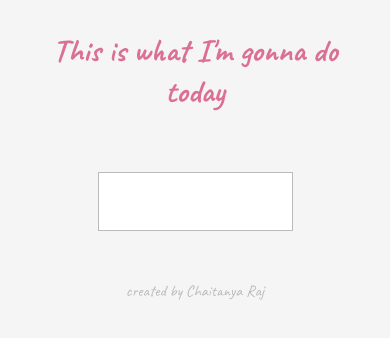
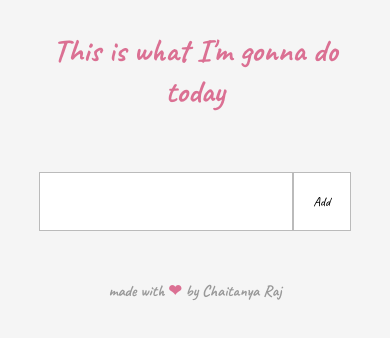
Before and after one commit to Chaitanya-Raj/todo, a React (Create React App) app: page / in a window 390 px wide. Shown: the top 338 px of the page. Built offline with nearby package versions, Linux system fonts and the light colour scheme.

Commit message:
change font

```diff
--- a/public/index.html
+++ b/public/index.html
@@ -2,14 +2,11 @@
 <html lang="en">
   <head>
     <meta charset="utf-8" />
-    <link rel="icon" href="%PUBLIC_URL%/favicon.ico" />
+    <link rel="icon" href="%PUBLIC_URL%/favicon.png" />
     <meta name="viewport" content="width=device-width, initial-scale=1" />
     <meta name="theme-color" content="#000000" />
-    <meta
-      name="description"
-      content="Web site created using create-react-app"
-    />
-    <link rel="apple-touch-icon" href="%PUBLIC_URL%/logo192.png" />
+    <meta name="description" content="Daily Planner" />
+    <link rel="apple-touch-icon" href="%PUBLIC_URL%/favicon.png" />
     <!--
       manifest.json provides metadata used when your web app is installed on a
       user's mobile device or desktop. See https://developers.google.com/web/fundamentals/web-app-manifest/
@@ -24,7 +21,7 @@
       work correctly both with client-side routing and a non-root public URL.
       Learn how to configure a non-root public URL by running `npm run build`.
     -->
-    <title>React App</title>
+    <title>Todo</title>
   </head>
   <body>
     <noscript>You need to enable JavaScript to run this app.</noscript>
--- a/src/App.css
+++ b/src/App.css
@@ -1,4 +1,5 @@
 @import url("https://fonts.googleapis.com/css2?family=Caveat:wght@400;700&display=swap");
+@import url("https://fonts.googleapis.com/css2?family=Roboto:ital,wght@0,300;1,300&display=swap");
 
 * {
   font-family: "Caveat", cursive;
@@ -11,6 +12,7 @@ body {
   background-color: #f5f5f5;
 }
 
+/* header  */
 header {
   padding: 30px;
   text-align: center;
@@ -22,6 +24,7 @@ header {
   font-weight: 700;
 }
 
+/* main  */
 main {
   margin-top: 30px;
   display: flex;
@@ -30,14 +33,21 @@ main {
   flex-direction: column;
 }
 
+/* form  */
 input {
   width: 50vw;
   height: 7vh;
   text-align: center;
   border: 1px solid #bbb;
   font-size: 1.5rem;
+  font-family: "Roboto", sans-serif;
 }
 
+#add-todo-button {
+  display: none;
+}
+
+/* list  */
 ul {
   list-style: none;
   width: 50vw;
@@ -49,10 +59,10 @@ li {
   display: flex;
   align-items: center;
   padding: 15px 0;
-  height: 8vh;
+  max-height: 8vh;
+  min-height: fit-content;
   background: #eee;
   border: 1px solid #bbb;
-  font-size: 1.5rem;
 }
 
 button {
@@ -67,7 +77,10 @@ button {
 
 .content {
   margin-right: auto;
+  font-size: 1.5rem;
   color: #444;
+  word-wrap: break-word;
+  font-family: "Roboto", sans-serif;
 }
 
 .completed {
@@ -79,8 +92,50 @@ button {
   margin-right: 10px;
 }
 
+/* footer  */
 footer {
   margin: 50px;
   text-align: center;
-  color: #bbb;
+  color: #999;
+  font-weight: 700;
 }
+
+#heart {
+  color: palevioletred;
+}
+
+/* media queries  */
+@media screen and (max-width: 500px) {
+  /* header */
+  .heading {
+    font-size: 2rem;
+  }
+
+  /* form  */
+  form {
+    width: 80vw;
+    display: flex;
+  }
+
+  /* input  */
+  input {
+    width: 65vw;
+    font-size: 1rem;
+  }
+
+  #add-todo-button {
+    background: #fff;
+    border: 1px solid #bbb;
+    width: 15vw;
+    display: block;
+  }
+
+  /* list  */
+  ul {
+    width: 80vw;
+  }
+
+  .content {
+    font-size: 1rem;
+  }
+}
--- a/src/App.js
+++ b/src/App.js
@@ -1,11 +1,18 @@
-import React, { useState } from "react";
+import React, { useState, useEffect } from "react";
 import Input from "./components/input";
 import List from "./components/list";
 import "./App.css";
 
 function App() {
-  const [todos, setTodos] = useState([]);
+  const [todos, setTodos] = useState(
+    localStorage.todos ? JSON.parse(localStorage.todos) : []
+  );
   const [content, setContent] = useState("");
+
+  useEffect(() => {
+    localStorage.setItem("todos", JSON.stringify(todos));
+    console.log(JSON.parse(localStorage.todos));
+  }, [todos]);
 
   const contentChange = (e) => {
     setContent(e.target.value);
@@ -13,10 +20,11 @@ function App() {
 
   const handleSubmit = (e) => {
     e.preventDefault();
-    setTodos([
-      ...todos,
-      { content, id: Math.floor(Math.random() * 1000), completed: false },
-    ]);
+    if (content !== "")
+      setTodos([
+        ...todos,
+        { content, id: Math.floor(Math.random() * 1000), completed: false },
+      ]);
     setContent("");
   };
 
@@ -27,7 +35,6 @@ function App() {
   };
 
   const deleteTodo = (id) => {
-    console.log(id);
     setTodos(todos.filter((todo) => id !== todo.id));
   };
 
@@ -49,7 +56,13 @@ function App() {
           toggleComplete={toggleComplete}
         />
       </main>
-      <footer>created by Chaitanya Raj</footer>
+      <footer>
+        made with{" "}
+        <span role="img" aria-label="heart" id="heart">
+          &#10084;
+        </span>{" "}
+        by Chaitanya Raj
+      </footer>
     </div>
   );
 }
--- a/src/components/input.js
+++ b/src/components/input.js
@@ -11,7 +11,9 @@ const Input = ({ content, contentChange, handleSubmit }) => {
           value={content}
           onChange={contentChange}
         />
-        {/* <button type="submit">Add</button> */}
+        <button type="submit" id="add-todo-button">
+          Add
+        </button>
       </form>
     </div>
   );
--- a/src/components/list.js
+++ b/src/components/list.js
@@ -10,6 +10,7 @@ const List = ({ todos, deleteTodo, toggleComplete }) => {
             todo={todo}
             deleteTodo={deleteTodo}
             toggleComplete={toggleComplete}
+            key={todo.id}
           />
         ))}
       </ul>
--- a/src/components/todo.js
+++ b/src/components/todo.js
@@ -1,24 +1,20 @@
 import React from "react";
 
 const Todo = ({ todo, deleteTodo, toggleComplete }) => {
-  const content = () => {
-    return todo.completed ? (
-      <p className="content completed">
-        <strike>{todo.content}</strike>
-      </p>
-    ) : (
-      <p className="content">{todo.content}</p>
-    );
-  };
-
   return (
-    <li key={todo.id}>
+    <li>
       <button onClick={() => toggleComplete(todo.id)}>
         <span role="img" aria-label="mark-complete" id="mark-complete">
           &#9989;
         </span>
       </button>
-      {content()}
+      {todo.completed ? (
+        <p className="content completed">
+          <strike>{todo.content}</strike>
+        </p>
+      ) : (
+        <p className="content">{todo.content}</p>
+      )}
       <button onClick={() => deleteTodo(todo.id)}>
         <span role="img" aria-label="mark-delete" id="mark-delete">
           &#10060;
```
Also changed, not shown: public/favicon.png (added).
